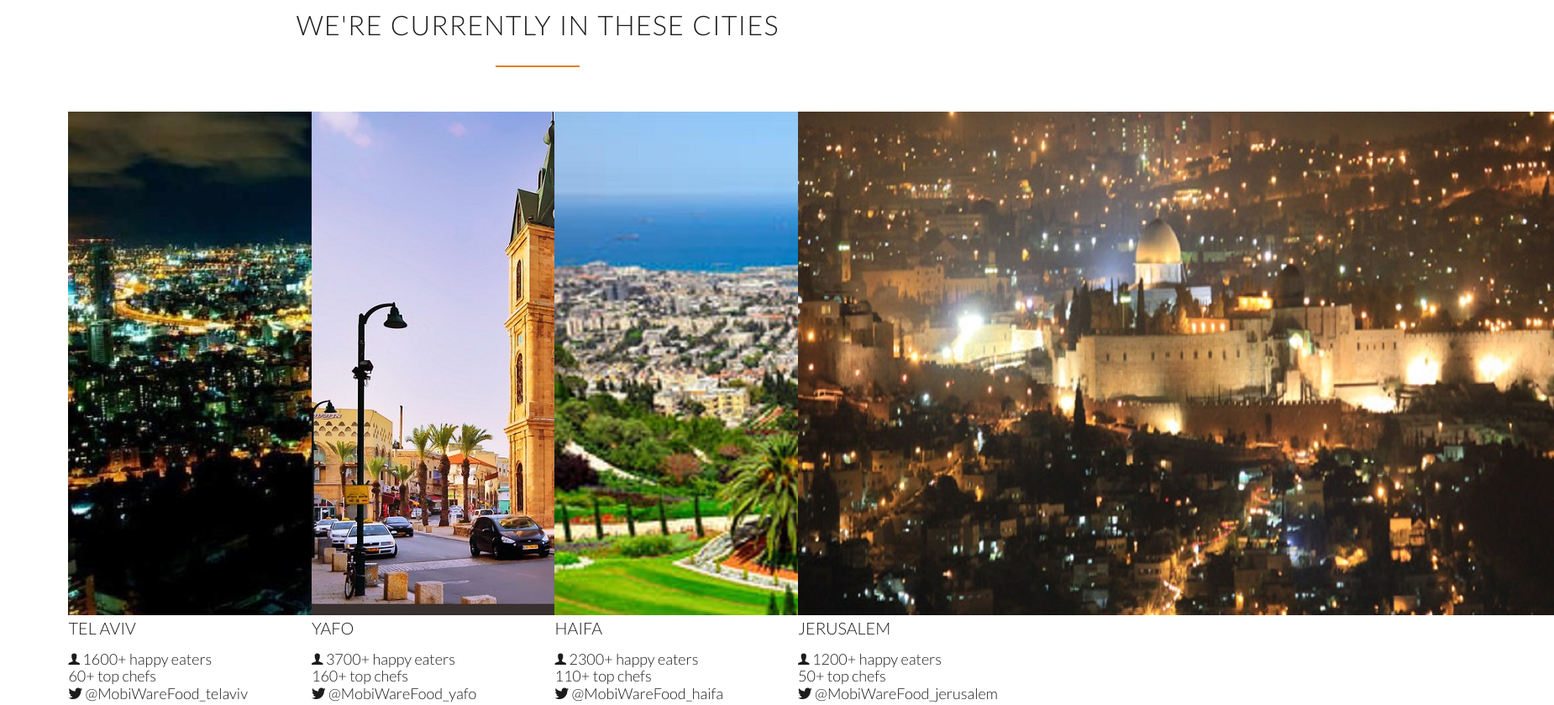
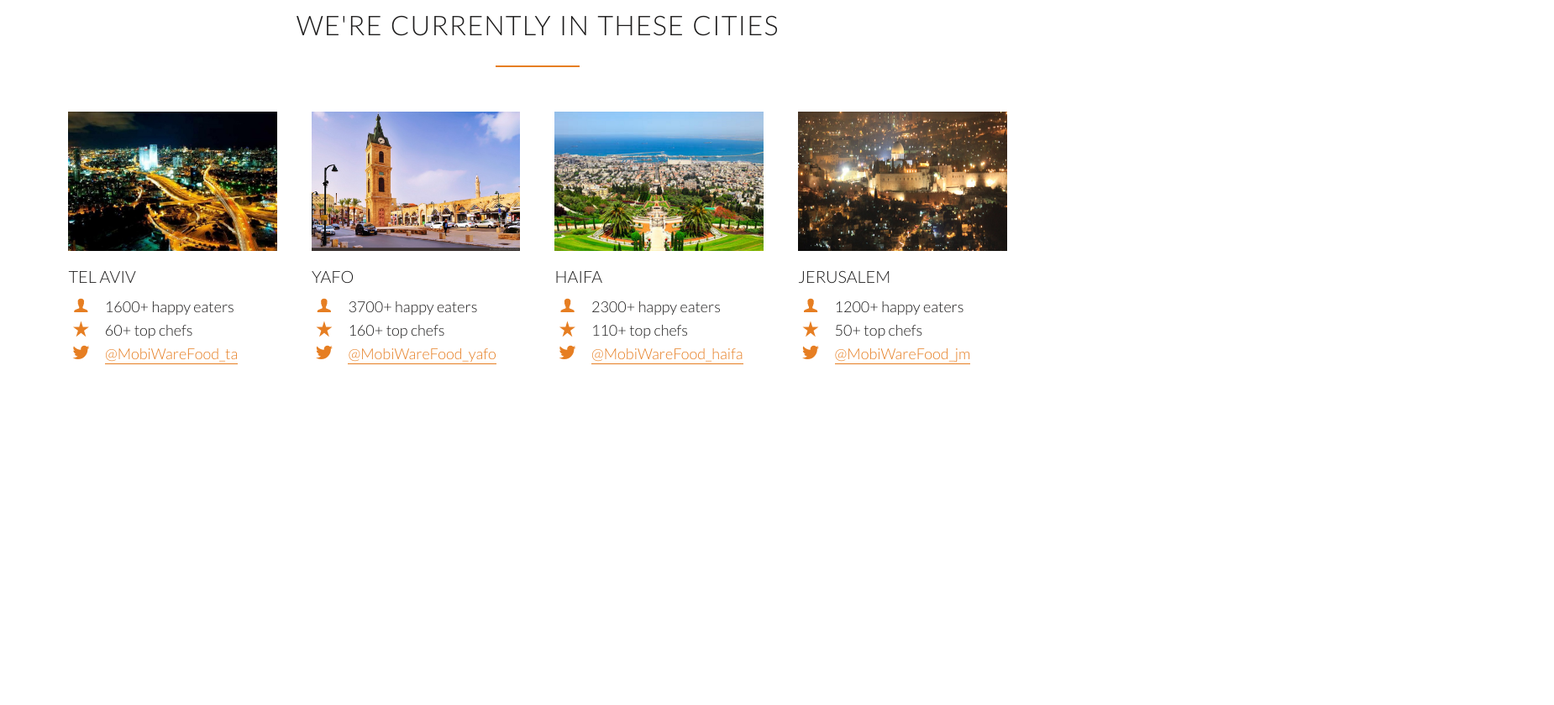
Before and after one commit to ItaMus90/restaurant-web-app, a plain HTML site: page index.html in a window 1280 px wide. Shown: the part 2740-3580 px from the top of the page at 84% size, 1850 px wide, since content can reach past the window. After the commit the page ends 3282 px from the top, so only its background shows below. Drawn offline with Linux system fonts and the light colour scheme; files whose address does not match are found by name.

Commit message:
building the cities section 4 part 2

```diff
--- a/index.html
+++ b/index.html
@@ -267,20 +267,20 @@ that image.
 
                     <div class="city-feature">
 
-                        <i class="ion-person"></i>
+                        <i class="ion-person icon-small"></i>
                         1600+ happy eaters
 
                     </div>
                     <div class="city-feature">
 
-                        <i class="ion-starn"></i>
+                        <i class="ion-star icon-small"></i>
                         60+ top chefs
 
                     </div>
                     <div class="city-feature">
 
-                        <i class="ion-social-twitter"></i>
-                        @MobiWareFood_telaviv
+                        <i class="ion-social-twitter icon-small"></i>
+                        <a href="#">@MobiWareFood_ta</a>
 
                     </div>
 
@@ -293,20 +293,20 @@ that image.
 
                     <div class="city-feature">
 
-                        <i class="ion-person"></i>
+                        <i class="ion-person icon-small"></i>
                         3700+ happy eaters
 
                     </div>
                     <div class="city-feature">
 
-                        <i class="ion-starn"></i>
+                        <i class="ion-star icon-small"></i>
                         160+ top chefs
 
                     </div>
                     <div class="city-feature">
 
-                        <i class="ion-social-twitter"></i>
-                        @MobiWareFood_yafo
+                        <i class="ion-social-twitter icon-small"></i>
+                        <a href="#">@MobiWareFood_yafo</a>
 
                     </div>
 
@@ -319,20 +319,20 @@ that image.
 
                     <div class="city-feature">
 
-                        <i class="ion-person"></i>
+                        <i class="ion-person icon-small"></i>
                         2300+ happy eaters
 
                     </div>
                     <div class="city-feature">
 
-                        <i class="ion-starn"></i>
+                        <i class="ion-star icon-small"></i>
                         110+ top chefs
 
                     </div>
                     <div class="city-feature">
 
-                        <i class="ion-social-twitter"></i>
-                        @MobiWareFood_haifa
+                        <i class="ion-social-twitter icon-small"></i>
+                        <a href="#">@MobiWareFood_haifa</a>
 
                     </div>
 
@@ -345,20 +345,20 @@ that image.
 
                     <div class="city-feature">
 
-                        <i class="ion-person"></i>
+                        <i class="ion-person icon-small"></i>
                         1200+ happy eaters
 
                     </div>
                     <div class="city-feature">
 
-                        <i class="ion-starn"></i>
+                        <i class="ion-star icon-small"></i>
                         50+ top chefs
 
                     </div>
                     <div class="city-feature">
 
-                        <i class="ion-social-twitter"></i>
-                        @MobiWareFood_jerusalem
+                        <i class="ion-social-twitter icon-small"></i>
+                        <a href="#">@MobiWareFood_jm</a>
 
                     </div>
 
--- a/resources/css/style.css
+++ b/resources/css/style.css
@@ -166,6 +166,40 @@ h2:after
     display: block;
     color: #e67e22;
     margin-bottom: 10px;
+}
+
+.icon-small
+{
+    display: inline-block;
+    width: 30px;
+    text-align: center;
+    color: #e67e22;
+    font-size: 120%;
+    margin-right: 10px;
+
+    /*secrets to align text and icons*/
+    line-height: 120%;
+    vertical-align: middle;
+    margin-top: -5px;
+}
+
+/*------- Links -------*/
+
+a:link,
+a:visited
+{
+    color: #e67e22;
+    text-decoration: none;
+    padding-bottom: 1px;
+    border-bottom: 1px solid #e67e22;
+    transition: border-bottom 0.2s, color 0.2s;
+}
+
+a:hover,
+a:active
+{
+    color: #555;
+    border-bottom: 0px solid transparent;
 }
 
 
@@ -457,9 +491,30 @@ example: "nameClass":first-child
     margin-right: 25px;
 }
 
+.btn-app:link,
+.btn-app:visited
+{
+    border: 0;
+}
+
 .btn-app img
 {
     height: 50px;
     width: auto;
     margin-right: 10px;
 }
+
+/*------------------------------*/
+/*Cities*/
+/*------------------------------*/
+
+.box img
+{
+    width: 100%;
+    height: auto;
+    margin-bottom: 15px;
+}
+.city-feature
+{
+    margin-bottom: 5px;
+}
```
